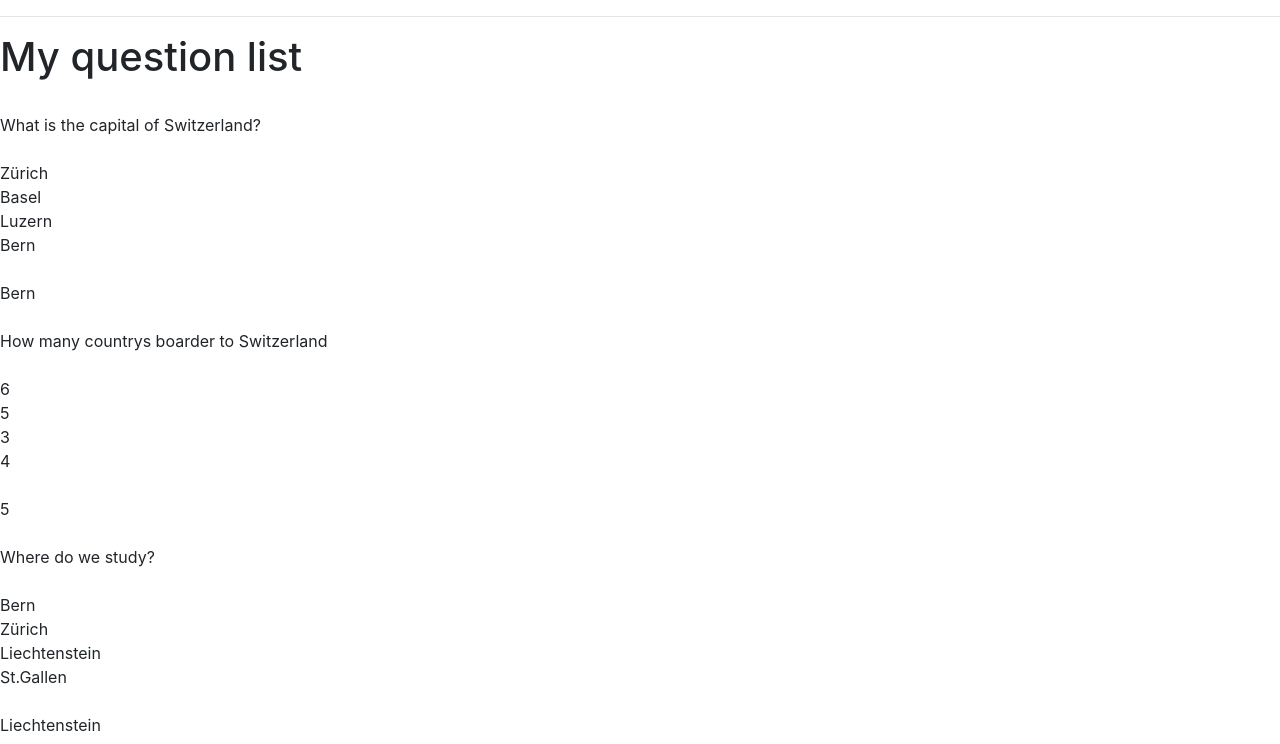
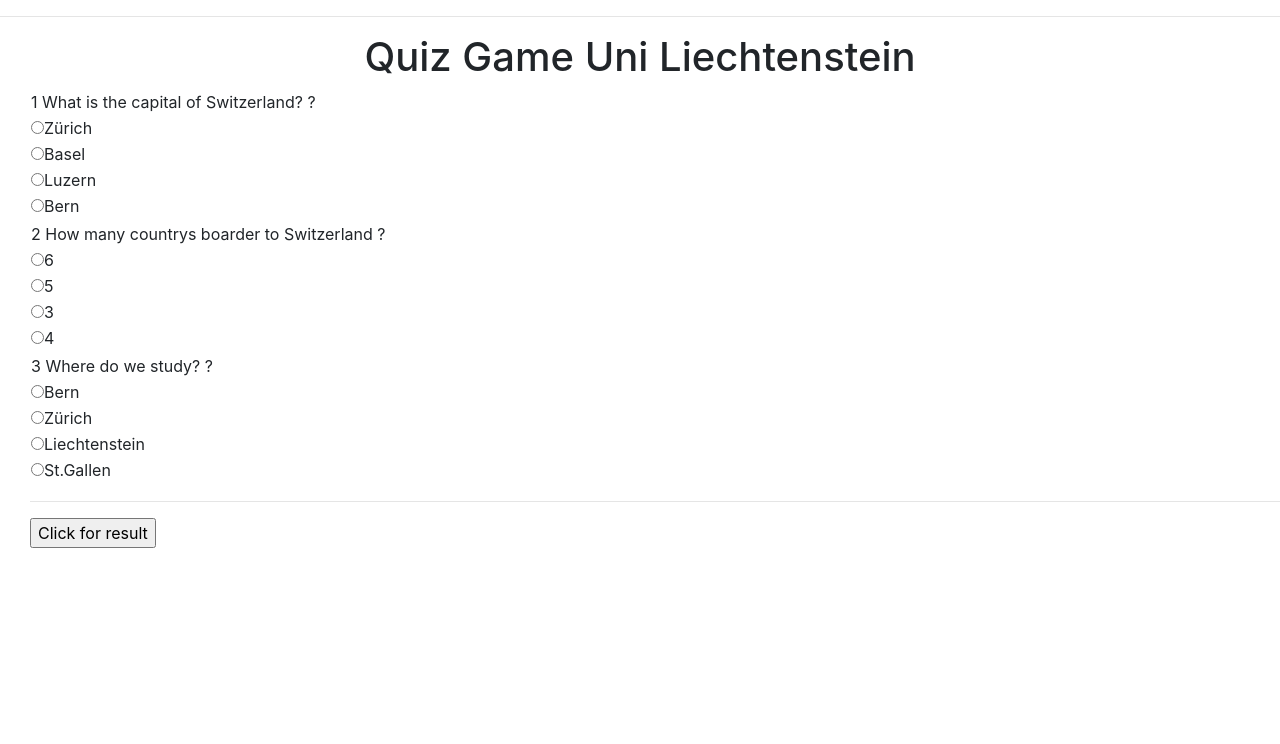
Before and after one commit to Cyberboa/Quiz-game-Uni-li, a Django app: page /questions/ in a window 1280 px wide. Shown: the part 56-800 px from the top of the page. Run offline with Django 3.2, Linux system fonts and the light colour scheme; data comes from the database, SQL or seed files in the repository; some libraries are stand-ins or nearby versions.

Commit message:
- Adding Quizgame function - Updated models.py - Added script

```diff
--- a/quizGameApp/forms.py
+++ b/quizGameApp/forms.py
@@ -5,4 +5,4 @@ from .models import Question
 class AddQuestionForm(forms.ModelForm):
     class Meta:
         model = Question
-        fields = ['question', 'option1', 'option2', 'option3', 'option4', 'corransw']
+        fields = ['question', 'option1', 'option2', 'option3', 'option4', 'correct_answer']
--- a/quizGameApp/models.py
+++ b/quizGameApp/models.py
@@ -9,4 +9,4 @@ class Question(models.Model):
     option2 = models.CharField(max_length=100)
     option3 = models.CharField(max_length=100)
     option4 = models.CharField(max_length=100)
-    corransw = models.CharField(max_length=100)
+    correct_answer = models.CharField(max_length=100)
--- a/quizGameApp/views.py
+++ b/quizGameApp/views.py
@@ -33,11 +33,11 @@ class HomeView(View):
 
     def questionList(httprequest, *args, **kwargs):
         all_questions = Question.objects.all()
-        context = {
+        dict_question = {
             "all_questions": all_questions,
-            "title": "My question list"
+            "title": "Quiz Game Uni Liechtenstein"
         }
-        return render(httprequest, "question_list.html", context)
+        return render(httprequest, "question_list.html", dict_question)
 
     def questionCreateView(httprequest, *args, **kwargs):
         my_form = AddQuestionForm(httprequest.POST or None)
--- a/templates/base.html
+++ b/templates/base.html
@@ -15,7 +15,6 @@
 <hr>
 
 {% block mainContent %}
-    will be replaced
 {% endblock %}
 
 {% block questionListContent %}
--- a/templates/question_list.html
+++ b/templates/question_list.html
@@ -1,16 +1,64 @@
 {% extends 'base.html' %}
 
 {% block mainContent %}
-    <h1>{{ title }}</h1>
+    <div style="text-align: center;">
+        <h1>{{ title }}</h1>
+        <script src="https://ajax.googleapis.com/ajax/libs/jquery/3.5.1/jquery.min.js"></script>
+        <script>
+            $(document).ready(function () {
+                $("#btn-question-success").click(function () {
+                    $(".rb").show();
+                    $(".rb").attr("disabled", true);
+                });
+            });
+
+            function get_answers() {
+                document.getElementById(UserAnswers).innerHTML = "";
+                const input_elements = document.getElementsByTagName('input');
+                for (let index = 0; index < input_elements.length; index++) {
+                    if (input_elements[index].type == "radio") {
+                        if (input_elements[index].checked) {
+                            document.getElementById(UserAnswers).innerHTML += "Q " + input_elements[index].name + " The Answer you are selected is :" + input_elements[index].value + "<br/>";
+                        }
+                    }
+                }
+            }
+        </script>
+    </div>
 {% endblock %}
 
 {% block questionListContent %}
-    {% for obj in all_questions %}
-        <br>{{ obj.question }} <br><br>
-        {{ obj.option1 }} <br>
-        {{ obj.option2 }} <br>
-        {{ obj.option3 }} <br>
-        {{ obj.option4 }} <br><br>
-        {{ obj.corransw }} <br>
-    {% endfor %}
+    <div style="padding-left: 30px;">
+        {% for result in all_questions %}
+            <table>
+                <tr>
+                    <td>{{ result.id }} {{ result.question }} ?</td>
+                </tr>
+                <tr>
+                    <td><input type="radio" id="Option1" class="rb" name="{{ result.id }}"
+                               value="{{ result.option1 }}">{{ result.option1 }}</td>
+                </tr>
+                <tr>
+                    <td><input type="radio" id="Option2" class="rb" name="{{ result.id }}"
+                               value="{{ result.option2 }}">{{ result.option2 }}</td>
+                </tr>
+                <tr>
+                    <td><input type="radio" id="Option3" class="rb" name="{{ result.id }}"
+                               value="{{ result.option3 }}">{{ result.option3 }}</td>
+                </tr>
+                <tr>
+                    <td><input type="radio" id="Option4" class="rb" name="{{ result.id }}"
+                               value="{{ result.option4 }}">{{ result.option4 }}</td>
+                </tr>
+                <tr>
+                    <td><label id="correct_answer" class="rb"
+                               style="display:none;color: limegreen"><b>{{ result.correct_answer }}</b></label>
+                    </td>
+                </tr>
+            </table>
+        {% endfor %}
+        <hr/>
+        <input type="submit" value="Click for result" id="btn-question-success" onclick="get_answers();"/>
+        <b id="UserAnswers"></b>
+    </div>
 {% endblock %}
```
Also changed, not shown: db.sqlite3.
